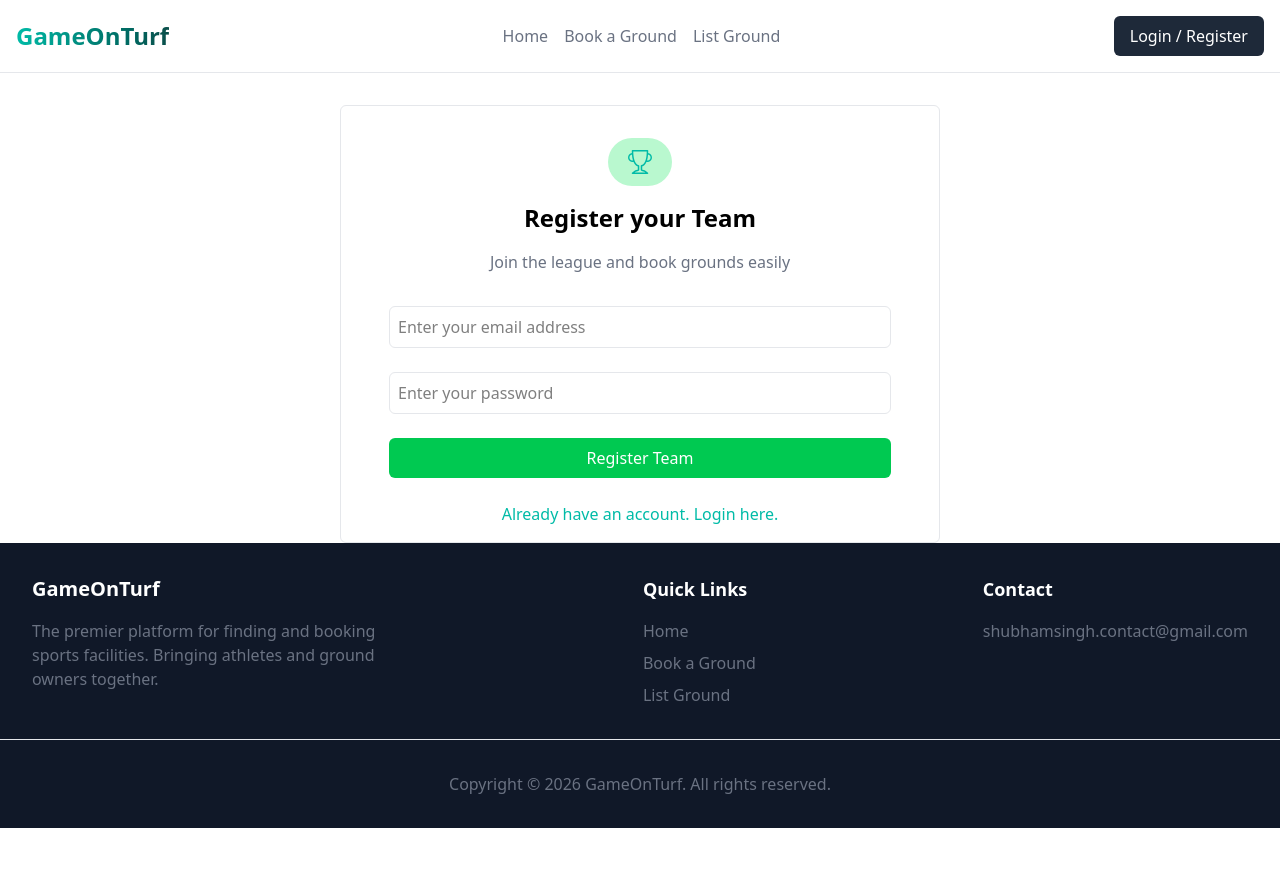
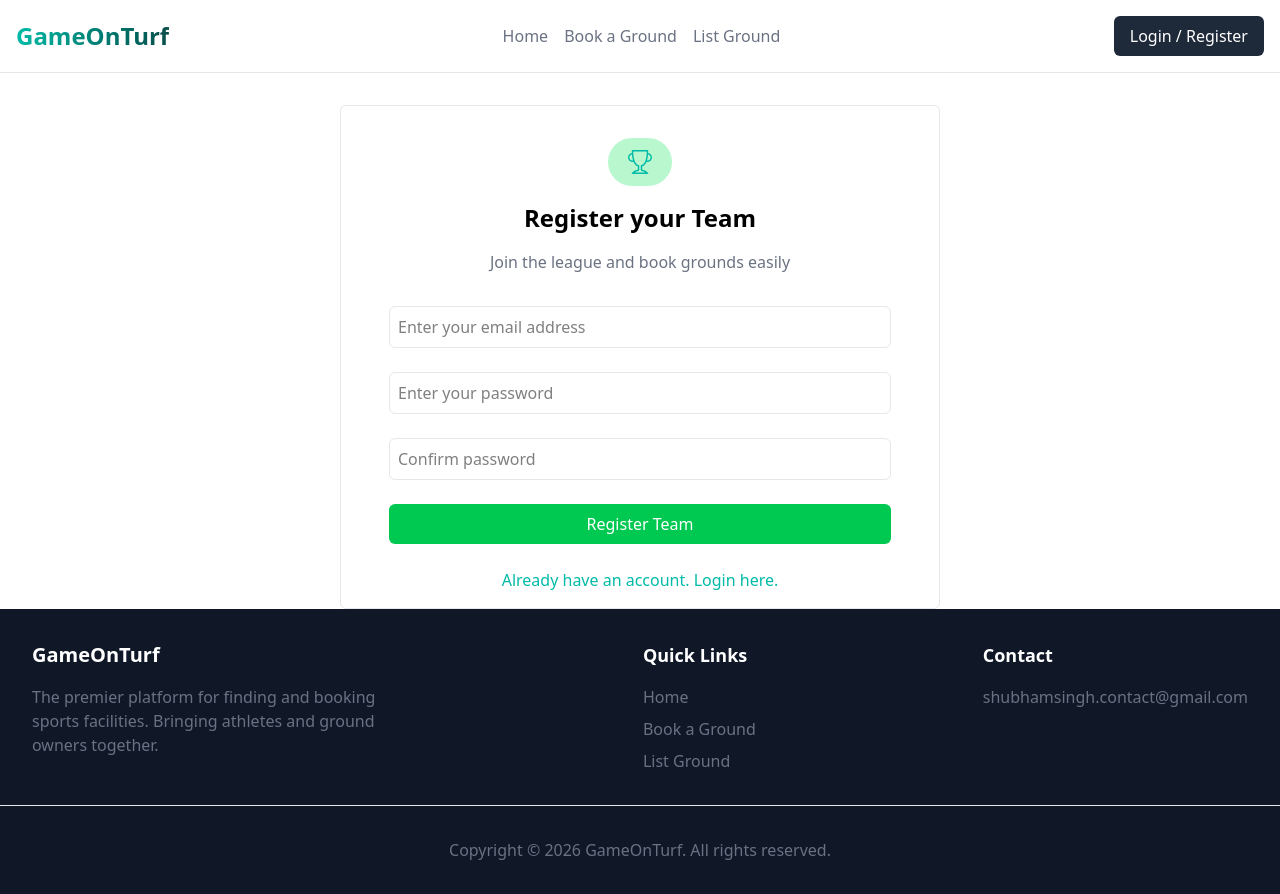
Before and after one commit to unrealblood/game-on-turf-nextjs, a Next.js app: page /auth/register in a window 1280 px wide. Before the commit the page ends 828 px from the top, so only its background shows below. Built offline with nearby package versions, Linux system fonts and the light colour scheme.

Commit message:
add confirm password input to register page

```diff
--- a/app/components/auth/register/RegisterForm.jsx
+++ b/app/components/auth/register/RegisterForm.jsx
@@ -15,6 +15,8 @@ export default function RegisterForm() {
 
             <input type="password" placeholder="Enter your password" className="border border-gray-200 p-2 rounded-md w-full" />
 
+            <input type="password" placeholder="Confirm password" className="border border-gray-200 p-2 rounded-md w-full" />
+
             <button type="submit" className="cursor-pointer bg-green-500 text-white w-full px-8 py-2 rounded-md">Register Team</button>
 
             <div className="text-center w-full text-teal-500">
```
